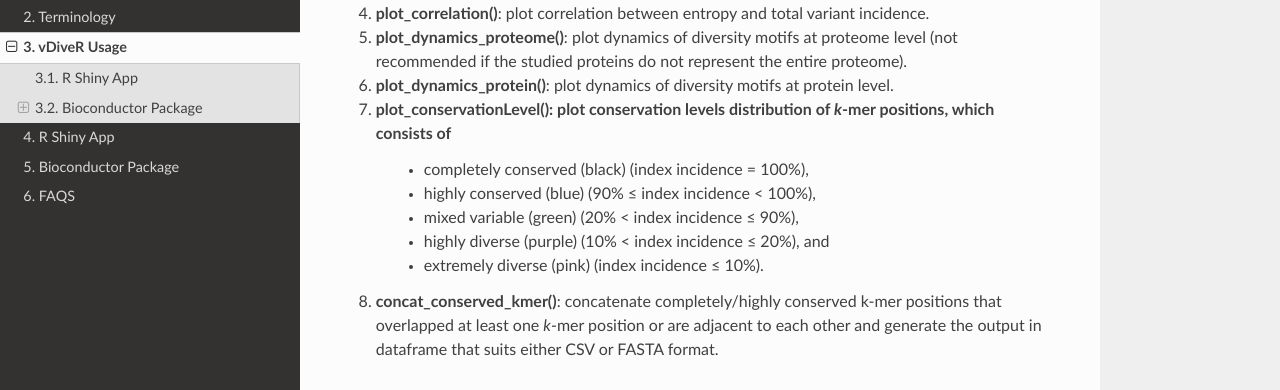
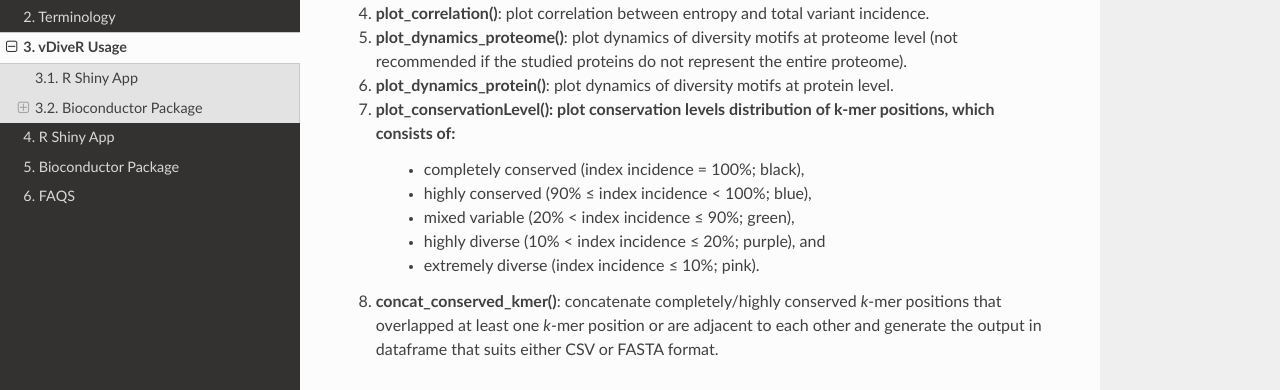
Before and after one commit to pendy05/vDiveR-Manual, a Sphinx documentation site: the page built from docs/source/vdiver_usage.rst, in a window 1280 px wide and 900 px high, scrolled down 1257 px. Shown: the part 158-548 px from the top of the window. Built offline with Sphinx 7.4.7 and the Read the Docs theme 2.0.0, drawn with Linux system fonts in a browser that asks for light colours.

Commit message:
minor edit on bionconductor function description

```diff
--- a/docs/source/vdiver_usage.rst
+++ b/docs/source/vdiver_usage.rst
@@ -36,13 +36,13 @@ There are seven functions provided:
 #. **plot_correlation()**: plot correlation between entropy and total variant incidence.
 #. **plot_dynamics_proteome()**: plot dynamics of diversity motifs at proteome level (not recommended if the studied proteins do not represent the entire proteome).
 #. **plot_dynamics_protein()**: plot dynamics of diversity motifs at protein level.
-#. **plot_conservationLevel()**: plot conservation levels distribution of *k*-mer positions, which consists of
-    - completely conserved (black) (index incidence = 100%),
-    - highly conserved (blue) (90% ≤ index incidence < 100%),
-    - mixed variable (green) (20% < index incidence ≤ 90%),
-    - highly diverse (purple) (10% < index incidence ≤ 20%), and
-    - extremely diverse (pink) (index incidence ≤ 10%).
-#. **concat_conserved_kmer()**: concatenate completely/highly conserved k-mer positions that overlapped at least one *k*-mer position or are adjacent to each other and generate the output in dataframe that suits either CSV or FASTA format.
+#. **plot_conservationLevel()**: plot conservation levels distribution of k-mer positions, which consists of:
+    - completely conserved (index incidence = 100%; black),
+    - highly conserved (90% ≤ index incidence < 100%; blue),
+    - mixed variable (20% < index incidence ≤ 90%; green),
+    - highly diverse (10% < index incidence ≤ 20%; purple), and
+    - extremely diverse (index incidence ≤ 10%; pink).
+#. **concat_conserved_kmer()**: concatenate completely/highly conserved *k*-mer positions that overlapped at least one *k*-mer position or are adjacent to each other and generate the output in dataframe that suits either CSV or FASTA format.
 
 
 Usage
```
